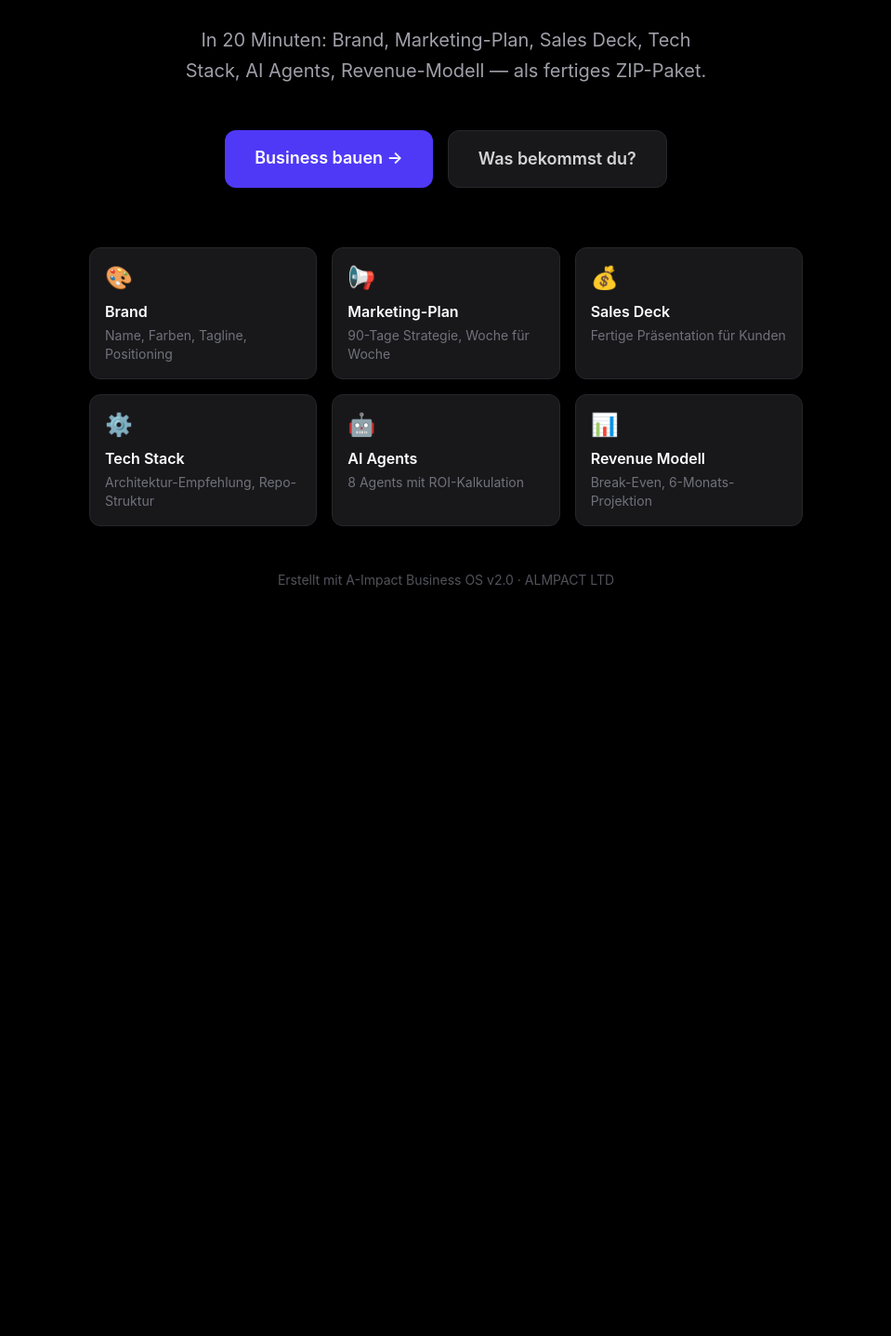
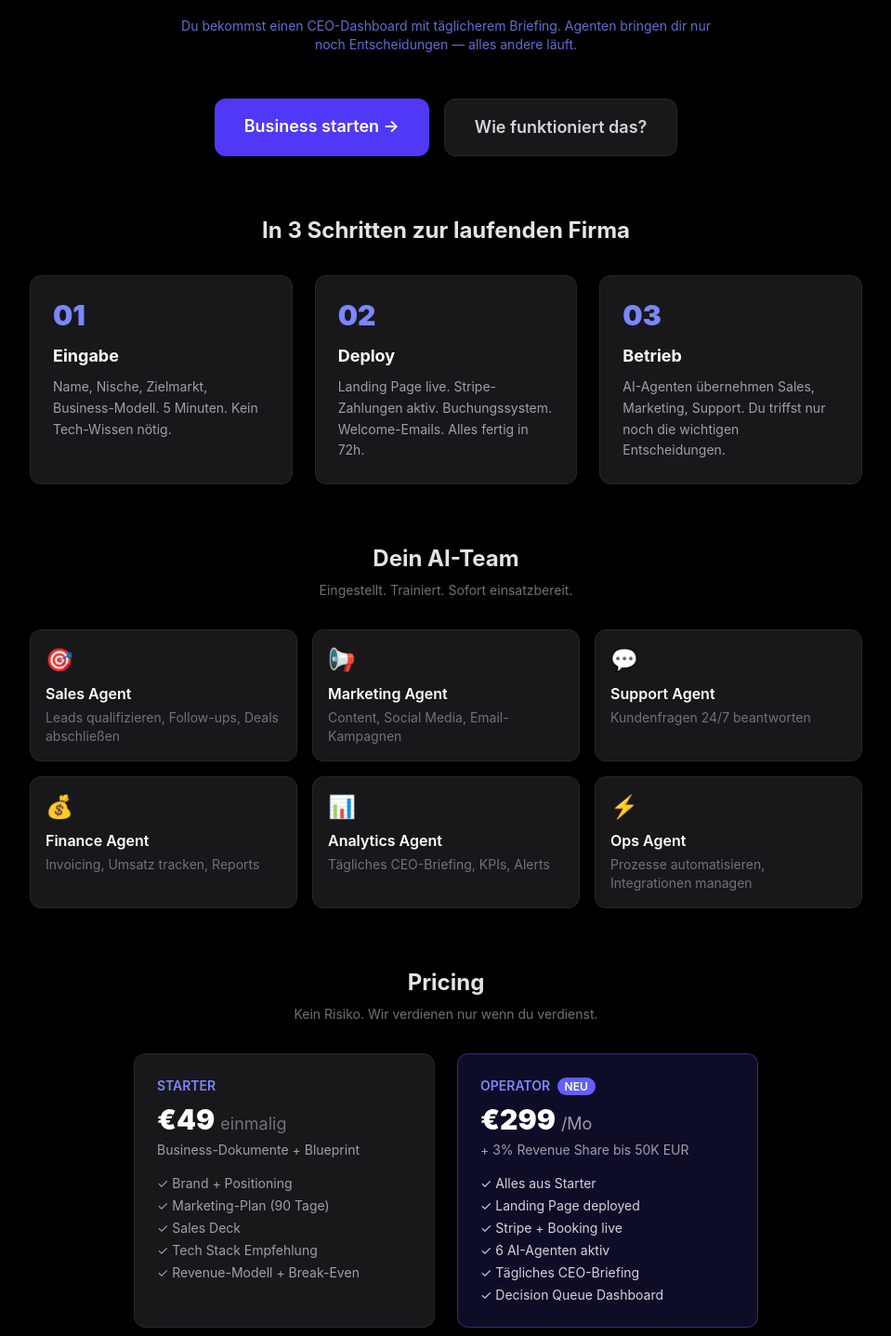
Before and after one commit to Shawty97/business-os, a Next.js app in the folder frontend/: page / in a window 1280 px wide. Shown: the part 333-1770 px from the top of the page at 93% size, without its empty margins (160-1119 px from the left). Before the commit the page ends 967 px from the top, so only its background shows below. Built offline with nearby package versions, Linux system fonts and the light colour scheme.

Commit message:
[Apex] feat: BOS v3 landing page - agents run your business

```diff
--- a/frontend/app/page.tsx
+++ b/frontend/app/page.tsx
@@ -1,58 +1,148 @@
-import Link from 'next/link'
-
 export default function Home() {
   return (
     <main className="flex flex-col items-center justify-center min-h-screen px-6 text-center">
-      <div className="max-w-3xl mx-auto">
+      <div className="max-w-4xl mx-auto">
+
         <div className="inline-block bg-indigo-500/10 border border-indigo-500/30 text-indigo-400 text-sm px-4 py-1.5 rounded-full mb-8">
-          Powered by A-Impact · AI Business Builder
+          Powered by A-Impact · AI Business Operating System
         </div>
 
         <h1 className="text-5xl md:text-7xl font-black mb-6 leading-tight">
-          Du gibst eine Idee ein.{' '}
-          <span className="gradient-text">Wir bauen die Firma.</span>
+          Dein Business läuft.{" "}
+          <span className="gradient-text">Du entscheidest nur noch.</span>
         </h1>
 
-        <p className="text-xl text-zinc-400 mb-12 max-w-xl mx-auto leading-relaxed">
-          In 20 Minuten: Brand, Marketing-Plan, Sales Deck, Tech Stack, AI Agents, Revenue-Modell — als fertiges ZIP-Paket.
+        <p className="text-xl text-zinc-400 mb-4 max-w-2xl mx-auto leading-relaxed">
+          Business OS deployed deine Firma — und stellt AI-Agenten ein, die sie betreiben.
+          Sales, Marketing, Support, Finance. Alles autonom.
+        </p>
+
+        <p className="text-sm text-indigo-400/80 mb-12 max-w-xl mx-auto">
+          Du bekommst einen CEO-Dashboard mit täglicherem Briefing.
+          Agenten bringen dir nur noch Entscheidungen — alles andere läuft.
         </p>
 
         <div className="flex flex-col sm:flex-row gap-4 justify-center mb-16">
-          <Link
+          <a
+            className="bg-indigo-600 hover:bg-indigo-500 text-white font-semibold px-8 py-4 rounded-xl text-lg transition-colors"
             href="/build"
-            className="bg-indigo-600 hover:bg-indigo-500 text-white font-semibold px-8 py-4 rounded-xl text-lg transition-colors"
           >
-            Business bauen →
-          </Link>
+            Business starten →
+          </a>
           <a
-            href="#what-you-get"
+            href="#how-it-works"
             className="bg-zinc-900 hover:bg-zinc-800 text-zinc-300 font-semibold px-8 py-4 rounded-xl text-lg transition-colors border border-zinc-800"
           >
-            Was bekommst du?
+            Wie funktioniert das?
           </a>
         </div>
 
-        <div id="what-you-get" className="grid grid-cols-2 md:grid-cols-3 gap-4 text-left">
-          {[
-            { icon: '🎨', title: 'Brand', desc: 'Name, Farben, Tagline, Positioning' },
-            { icon: '📢', title: 'Marketing-Plan', desc: '90-Tage Strategie, Woche für Woche' },
-            { icon: '💰', title: 'Sales Deck', desc: 'Fertige Präsentation für Kunden' },
-            { icon: '⚙️', title: 'Tech Stack', desc: 'Architektur-Empfehlung, Repo-Struktur' },
-            { icon: '🤖', title: 'AI Agents', desc: '8 Agents mit ROI-Kalkulation' },
-            { icon: '📊', title: 'Revenue Modell', desc: 'Break-Even, 6-Monats-Projektion' },
-          ].map((item) => (
-            <div key={item.title} className="bg-zinc-900 border border-zinc-800 rounded-xl p-4">
-              <div className="text-2xl mb-2">{item.icon}</div>
-              <div className="font-semibold text-white mb-1">{item.title}</div>
-              <div className="text-sm text-zinc-500">{item.desc}</div>
+        {/* How it works */}
+        <div id="how-it-works" className="mb-16">
+          <h2 className="text-2xl font-bold mb-8 text-zinc-200">In 3 Schritten zur laufenden Firma</h2>
+          <div className="grid grid-cols-1 md:grid-cols-3 gap-6 text-left">
+            <div className="bg-zinc-900 border border-zinc-800 rounded-xl p-6">
+              <div className="text-3xl font-black text-indigo-400 mb-3">01</div>
+              <div className="font-bold text-white mb-2 text-lg">Eingabe</div>
+              <div className="text-sm text-zinc-400 leading-relaxed">
+                Name, Nische, Zielmarkt, Business-Modell.
+                5 Minuten. Kein Tech-Wissen nötig.
+              </div>
             </div>
-          ))}
+            <div className="bg-zinc-900 border border-zinc-800 rounded-xl p-6">
+              <div className="text-3xl font-black text-indigo-400 mb-3">02</div>
+              <div className="font-bold text-white mb-2 text-lg">Deploy</div>
+              <div className="text-sm text-zinc-400 leading-relaxed">
+                Landing Page live. Stripe-Zahlungen aktiv.
+                Buchungssystem. Welcome-Emails. Alles fertig in 72h.
+              </div>
+            </div>
+            <div className="bg-zinc-900 border border-zinc-800 rounded-xl p-6">
+              <div className="text-3xl font-black text-indigo-400 mb-3">03</div>
+              <div className="font-bold text-white mb-2 text-lg">Betrieb</div>
+              <div className="text-sm text-zinc-400 leading-relaxed">
+                AI-Agenten übernehmen Sales, Marketing, Support.
+                Du triffst nur noch die wichtigen Entscheidungen.
+              </div>
+            </div>
+          </div>
         </div>
 
-        <p className="mt-12 text-zinc-600 text-sm">
-          Erstellt mit A-Impact Business OS v2.0 · ALMPACT LTD
+        {/* AI Agents */}
+        <div id="what-you-get" className="mb-16">
+          <h2 className="text-2xl font-bold mb-2 text-zinc-200">Dein AI-Team</h2>
+          <p className="text-zinc-500 text-sm mb-8">Eingestellt. Trainiert. Sofort einsatzbereit.</p>
+          <div className="grid grid-cols-2 md:grid-cols-3 gap-4 text-left">
+            <div className="bg-zinc-900 border border-zinc-800 rounded-xl p-4">
+              <div className="text-2xl mb-2">🎯</div>
+              <div className="font-semibold text-white mb-1">Sales Agent</div>
+              <div className="text-sm text-zinc-500">Leads qualifizieren, Follow-ups, Deals abschließen</div>
+            </div>
+            <div className="bg-zinc-900 border border-zinc-800 rounded-xl p-4">
+              <div className="text-2xl mb-2">📢</div>
+              <div className="font-semibold text-white mb-1">Marketing Agent</div>
+              <div className="text-sm text-zinc-500">Content, Social Media, Email-Kampagnen</div>
+            </div>
+            <div className="bg-zinc-900 border border-zinc-800 rounded-xl p-4">
+              <div className="text-2xl mb-2">💬</div>
+              <div className="font-semibold text-white mb-1">Support Agent</div>
+              <div className="text-sm text-zinc-500">Kundenfragen 24/7 beantworten</div>
+            </div>
+            <div className="bg-zinc-900 border border-zinc-800 rounded-xl p-4">
+              <div className="text-2xl mb-2">💰</div>
+              <div className="font-semibold text-white mb-1">Finance Agent</div>
+              <div className="text-sm text-zinc-500">Invoicing, Umsatz tracken, Reports</div>
+            </div>
+            <div className="bg-zinc-900 border border-zinc-800 rounded-xl p-4">
+              <div className="text-2xl mb-2">📊</div>
+              <div className="font-semibold text-white mb-1">Analytics Agent</div>
+              <div className="text-sm text-zinc-500">Tägliches CEO-Briefing, KPIs, Alerts</div>
+            </div>
+            <div className="bg-zinc-900 border border-zinc-800 rounded-xl p-4">
+              <div className="text-2xl mb-2">⚡</div>
+              <div className="font-semibold text-white mb-1">Ops Agent</div>
+              <div className="text-sm text-zinc-500">Prozesse automatisieren, Integrationen managen</div>
+            </div>
+          </div>
+        </div>
+
+        {/* Pricing */}
+        <div className="mb-16">
+          <h2 className="text-2xl font-bold mb-2 text-zinc-200">Pricing</h2>
+          <p className="text-zinc-500 text-sm mb-8">Kein Risiko. Wir verdienen nur wenn du verdienst.</p>
+          <div className="grid grid-cols-1 md:grid-cols-2 gap-6 text-left max-w-2xl mx-auto">
+            <div className="bg-zinc-900 border border-zinc-800 rounded-xl p-6">
+              <div className="text-indigo-400 text-sm font-semibold mb-2">STARTER</div>
+              <div className="text-3xl font-black text-white mb-1">€49 <span className="text-lg font-normal text-zinc-500">einmalig</span></div>
+              <div className="text-zinc-400 text-sm mb-4">Business-Dokumente + Blueprint</div>
+              <ul className="text-sm text-zinc-400 space-y-1">
+                <li>✓ Brand + Positioning</li>
+                <li>✓ Marketing-Plan (90 Tage)</li>
+                <li>✓ Sales Deck</li>
+                <li>✓ Tech Stack Empfehlung</li>
+                <li>✓ Revenue-Modell + Break-Even</li>
+              </ul>
+            </div>
+            <div className="bg-indigo-900/30 border border-indigo-500/40 rounded-xl p-6">
+              <div className="text-indigo-400 text-sm font-semibold mb-2">OPERATOR <span className="bg-indigo-500 text-white text-xs px-2 py-0.5 rounded-full ml-1">NEU</span></div>
+              <div className="text-3xl font-black text-white mb-1">€299 <span className="text-lg font-normal text-zinc-400">/Mo</span></div>
+              <div className="text-zinc-400 text-sm mb-4">+ 3% Revenue Share bis 50K EUR</div>
+              <ul className="text-sm text-zinc-300 space-y-1">
+                <li>✓ Alles aus Starter</li>
+                <li>✓ Landing Page deployed</li>
+                <li>✓ Stripe + Booking live</li>
+                <li>✓ 6 AI-Agenten aktiv</li>
+                <li>✓ Tägliches CEO-Briefing</li>
+                <li>✓ Decision Queue Dashboard</li>
+              </ul>
+            </div>
+          </div>
+        </div>
+
+        <p className="mt-4 text-zinc-600 text-sm">
+          Business OS v2.0 · ALMPACT LTD · A-Impact
         </p>
       </div>
     </main>
-  )
+  );
 }
```
